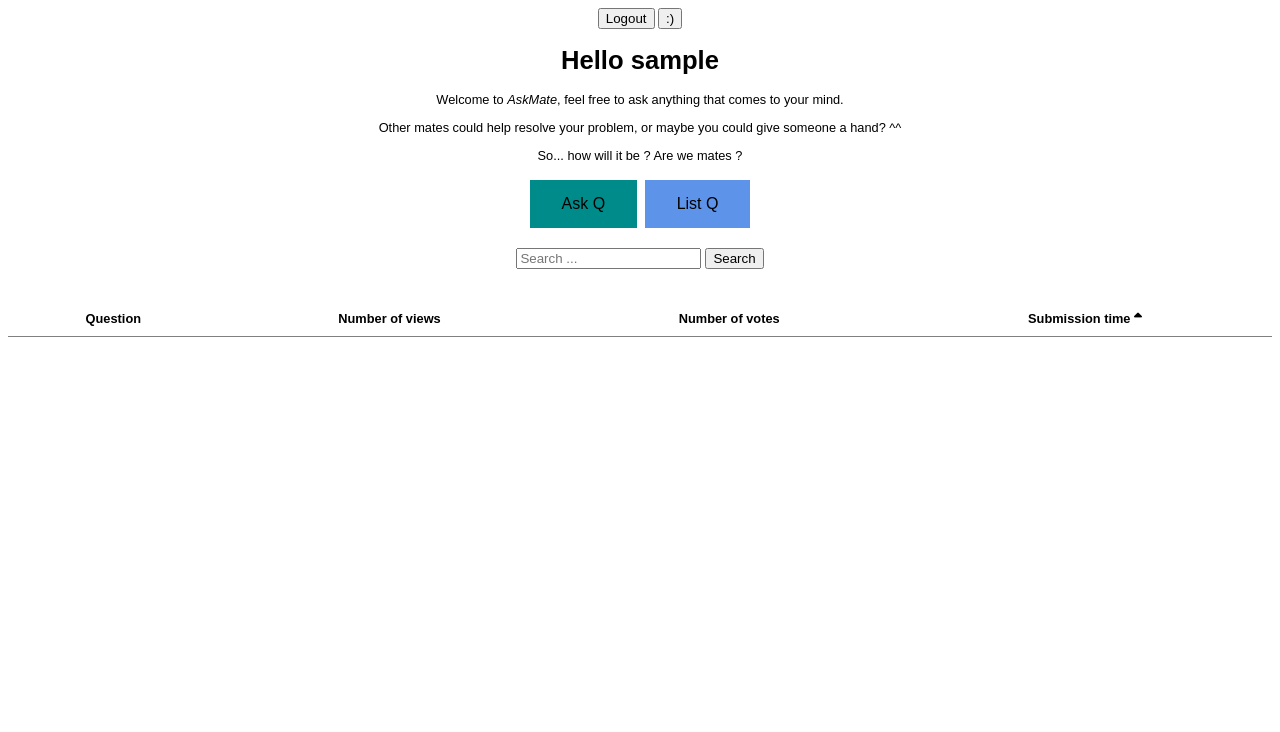
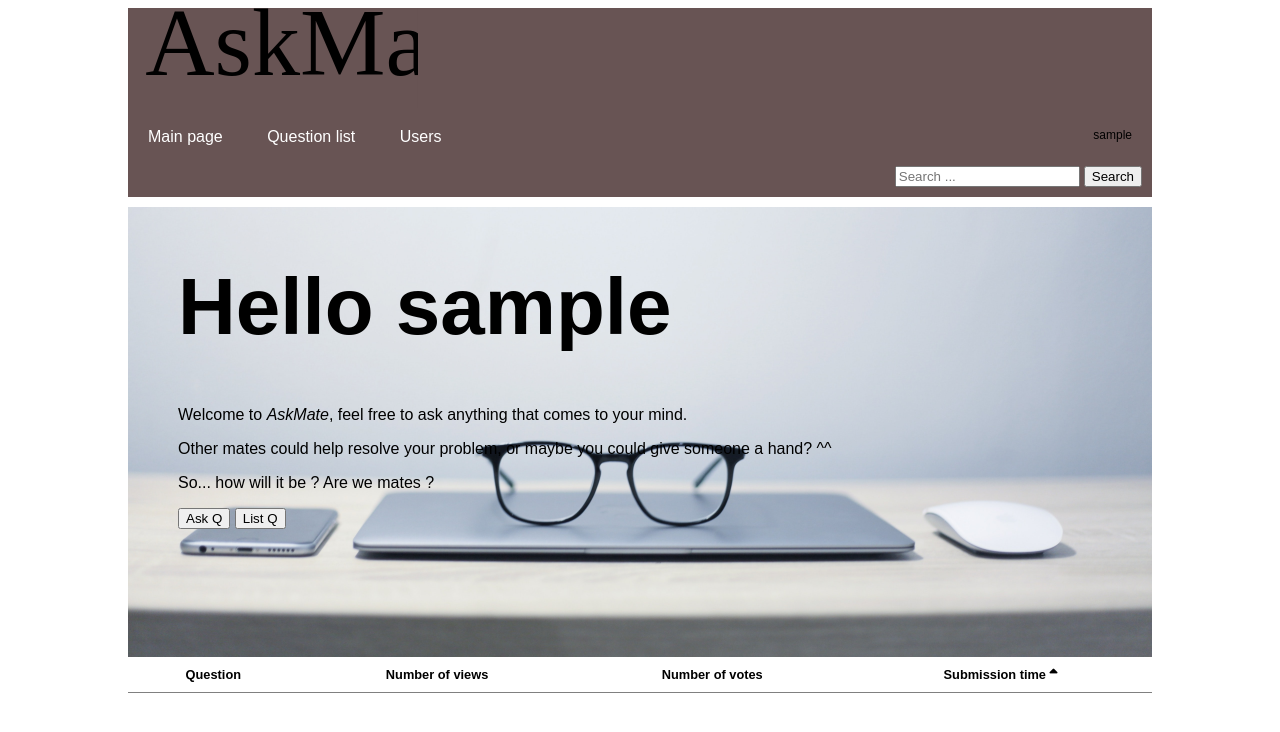
Before and after one commit to Aviatore/ask-mate-1, a Flask app: page / in a window 1280 px wide. Shown: the top 732 px of the page. Run offline with Flask 2, Linux system fonts and the light colour scheme; the visitor is signed in with stand-in values (Sample User, id 1); lists and menus that the app fills with data are empty; some libraries are stand-ins or nearby versions.

Commit message:
Modify main page

```diff
--- /dev/null
+++ b/static/main-page.css
@@ -0,0 +1,15 @@
+.welcome_container {
+    position: relative;
+    height: 450px;
+    background-image: url("img/main-bcg.jpg");
+    background-size: cover;
+    background-position: bottom;
+    font-family: sans-serif;
+}
+.welcome_content {
+    position: absolute;
+    margin-left: 50px;
+}
+.welcome_content h1 {
+    font-size: 5em;
+}
--- /dev/null
+++ b/static/search-field.css
@@ -0,0 +1,12 @@
+#search-box {
+    position: relative;
+    background: #685454;
+    text-align: right;
+    margin-bottom: 10px;
+}
+#search-box input[type='submit'] {
+    margin: 0 10px 10px 0px;
+}
+#search-box input[type='search']:focus {
+    outline: none;
+}
--- a/templates/header.html
+++ b/templates/header.html
@@ -30,7 +30,7 @@
         <a href="#"><li class="h-list-item">Users</li></a>
     </ul>
 
-
+    {% include 'search-field.html' %}
 </div>
 
 <script>
--- a/templates/main_page.html
+++ b/templates/main_page.html
@@ -6,59 +6,16 @@
     <script src='https://kit.fontawesome.com/a076d05399.js'></script>
     <script src="{{ url_for('static', filename='scripts.js') }}"></script>
     <link rel="stylesheet" type="text/css" href="{{ url_for('static', filename='list.css') }}">
-    <style>
-        div {text-align: center;}
-        h1 {position: center;}
-
-        #search-box {
-            margin: 1rem;
-        }
-
-        .message {text-align: left;
-            padding: 0.5rem;
-        }
-
-        .welcome_text {
-            position: relative;
-            border-collapse: collapse;
-            width: 80%;
-            margin: auto;
-            font-family: sans-serif;
-            font-size: 1vw;
-        }
-
-        .button {
-            border: none;
-            color: white;
-            padding: 15px 32px;
-            text-align: center;
-            display: inline-block;
-            font-size: 16px;
-            margin: 4px 2px;
-        }
-
-        .button_ask {
-            background-color: darkcyan;
-            cursor: help;
-        }
-
-        .button_answer {
-            background-color: #5d94ea;
-            cursor: pointer;
-        }
-
-        .latest_questions {
-            margin-top: 2em;
-            text-align: left;
-        }
-    </style>
+    <link rel="stylesheet" type="text/css" href="{{ url_for('static', filename='header.css') }}">
+    <link rel="stylesheet" type="text/css" href="{{ url_for('static', filename='search-field.css') }}">
+    <link rel="stylesheet" type="text/css" href="{{ url_for('static', filename='main-page.css') }}">
 </head>
 <body>
-    <div class="welcome_text">
-        <div id="login">
-            <button type="button" onclick="location.href='{{ url_for('login') if not session else url_for('logout') }}'">{{ 'Login' if not session else 'Logout' }}</button>
-            <button type="button" onclick="location.href='{{ url_for('register') if not session else url_for('main_page') }}'">{{ 'Registration' if not session else ':)' }}</button>
-        </div>
+<div class="body">
+    {% include "header.html" %}
+
+    <div class="welcome_container">
+        <div class="welcome_content">
             <h1>Hello {{ 'Mate!' if not session else session['username'] }}</h1>
             <p>Welcome to <em>AskMate</em>, feel free to ask anything that comes to your mind. </p>
             <p>Other mates could help resolve your problem, or maybe you could give someone a hand?  ^^</p>
@@ -66,12 +23,8 @@
             <button class="button button_ask"><a href="{{ url_for('question_add') }}">Ask Q</a></button>
             <button class="button button_answer"><a href='{{ url_for('question_list') }}'>List Q</a></button>
         </div>
-    <div id="search-box">
-        <form action="{{ url_for('search_question') }}">
-            <input type="search" name="q" placeholder="Search ..." />
-            <input type="submit" value="Search">
-        </form>
     </div>
+
     <div class="latest_questions">
         <table>
             <thead>
@@ -103,5 +56,6 @@
             </tbody>
         </table>
     </div>
+</div>
 </body>
 </html>
--- a/templates/question-details.html
+++ b/templates/question-details.html
@@ -10,6 +10,7 @@
 <body>
 <div class="body">
     {% include 'header.html' %}
+
     <div class="container">
         <h3 class="center">{{ question_data['title'] }}</h3>
 
--- /dev/null
+++ b/templates/search-field.html
@@ -0,0 +1,8 @@
+<div>
+    <div id="search-box">
+        <form action="{{ url_for('search_question') }}">
+            <input type="search" name="q" placeholder="Search ..." />
+            <input type="submit" value="Search">
+        </form>
+    </div>
+</div>
```
Also changed, not shown: static/img/main-bcg.jpg (added). Lines whose indentation alone changed are shown as unchanged.
